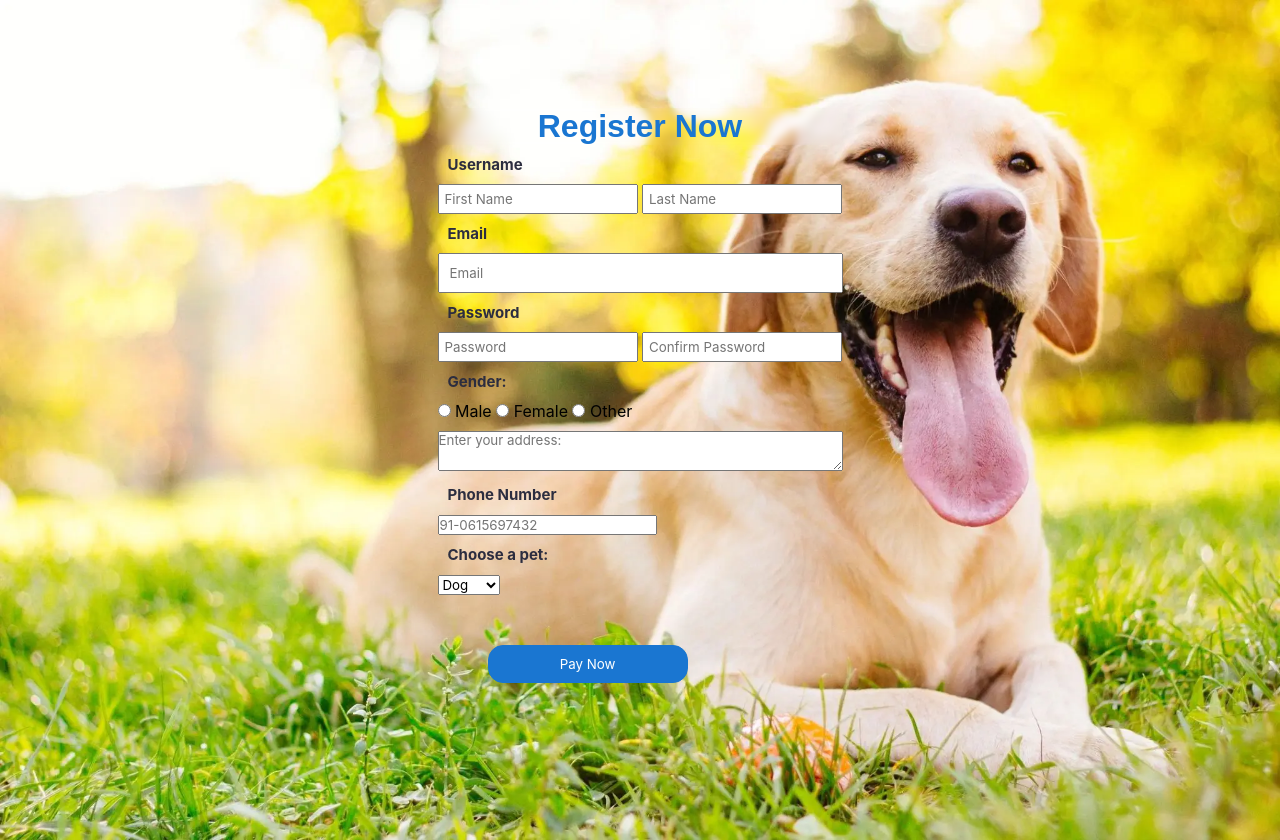
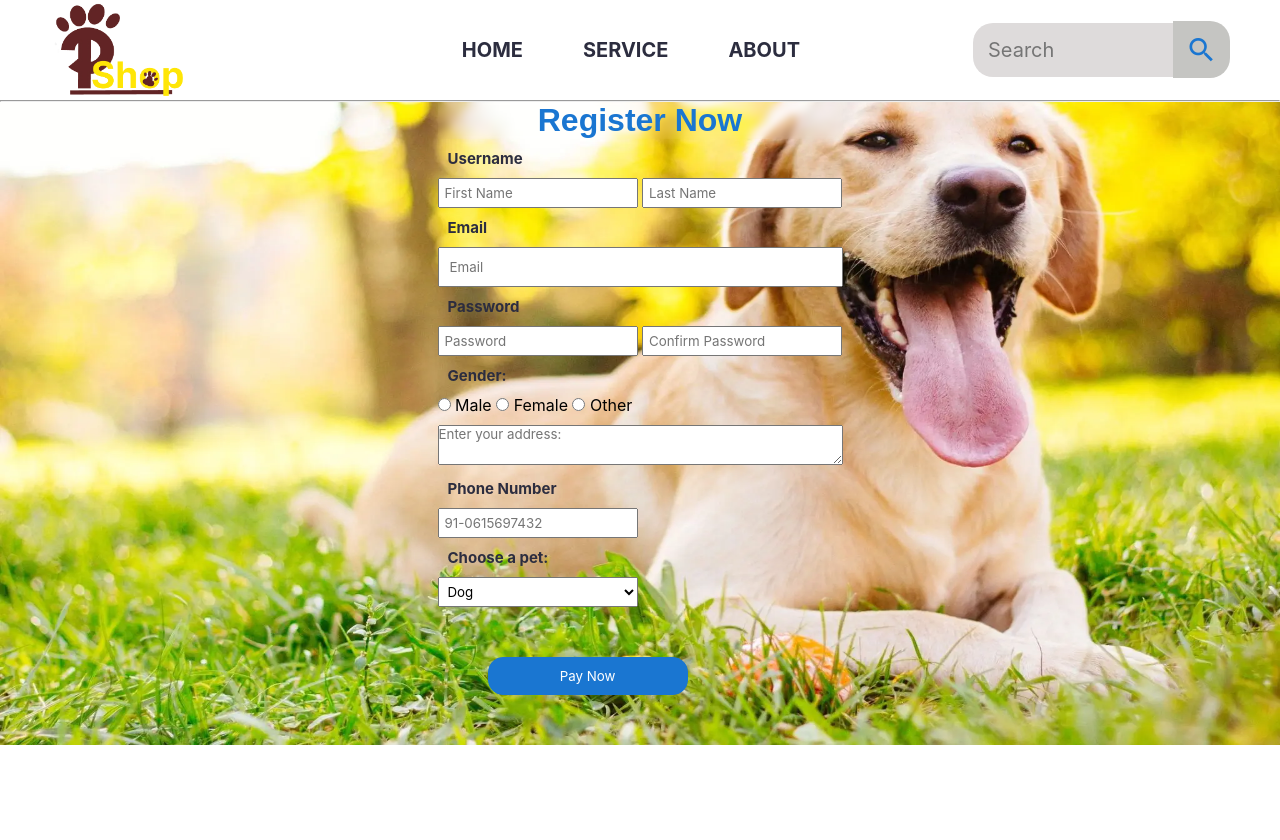
Before and after one commit to Ngor-Mam/Pet-Shop, a plain HTML site: page page/contact.html in a window 1280 px wide. After the commit the page ends 800 px from the top, so only its background shows below. Drawn offline with Linux system fonts and the light colour scheme.

Commit message:
#14 update form

```diff
--- a/page/contact.html
+++ b/page/contact.html
@@ -4,11 +4,29 @@
 <head>
     <meta charset="UTF-8">
     <meta name="viewport" content="width=device-width, initial-scale=1.0">
-    <title>Document</title>
+    <title>Contact</title>
+    <link href="https://fonts.googleapis.com/icon?family=Material+Icons" rel="stylesheet">
     <link rel="stylesheet" href="../css/contact.css">
 </head>
 
 <body>
+    <nav>
+        <img src="../img/Logo_pet_shop-removebg-preview.png" alt="logo">
+        <div class="menu">
+            <ul>
+
+                <li><a href="../index.html">Home</a></li>
+                <li><a href="../page/service.html">service</a></li>
+                <li><a href="../page/about.html">About</a></li>
+            </ul>
+            <form action="service.html">
+                <input type="search" placeholder="Search">
+                <i class="material-icons">search</i>
+            </form>
+        </div>
+    </nav>
+    <hr>
+    <div class="contact-us">
         <form action="form">
             <div class="container">
                 <h1>Register Now</h1>
@@ -55,6 +73,7 @@
             </div>
 
         </form>
+    </div>
 </body>
 
 </html>
--- a/sass/contact.scss
+++ b/sass/contact.scss
@@ -4,24 +4,26 @@
 * {
     @include univer;
 }
+@import "./components/nav";
+body {
 
-body {
-    display: flex;
-    justify-content: center;
-    align-items: center;
     background-image: url(/img/background-image.webp);
     background-repeat: no-repeat;
     background-size: $width $width;
-    height: 100vh;
-    margin: 20px;
+    height: auto;
+
+
+}
+.contact-us{
+    @include centersnojus;
+    justify-content: center;
 
 }
 
 
 form {
-    display: flex;
+    @include centersnojus;
     justify-content: center;
-    align-items: center;
     width: 70%;
     height: 80%;
 
@@ -63,6 +65,13 @@ textarea {
     height: 5vh;
 }
 
+input[type=tel]{
+    @include type;
+}
+select{
+    @include type;
+
+}
 
 button {
     padding: 10px;
```
Also changed, not shown: css/contact.css, dist/css/contact.main.css, 2 other files. Lines whose indentation alone changed are shown as unchanged.
